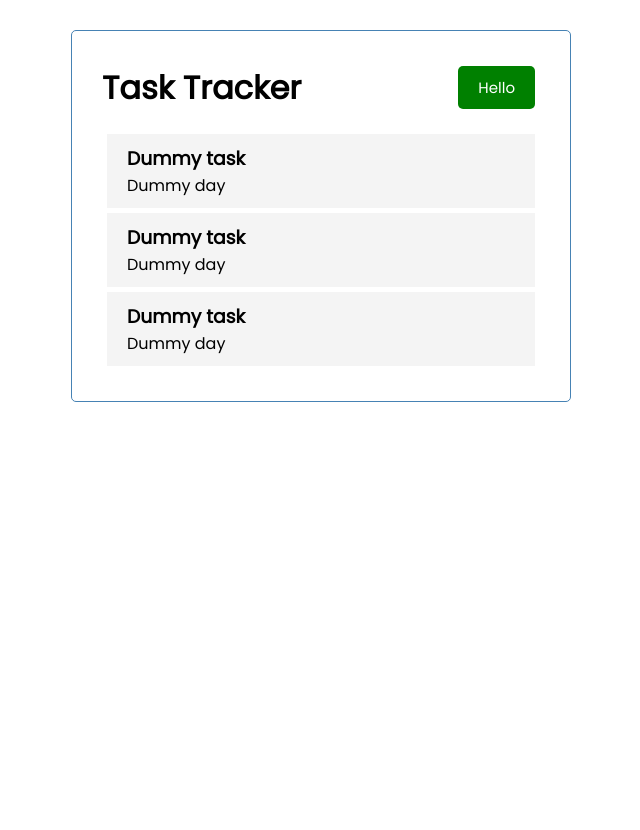
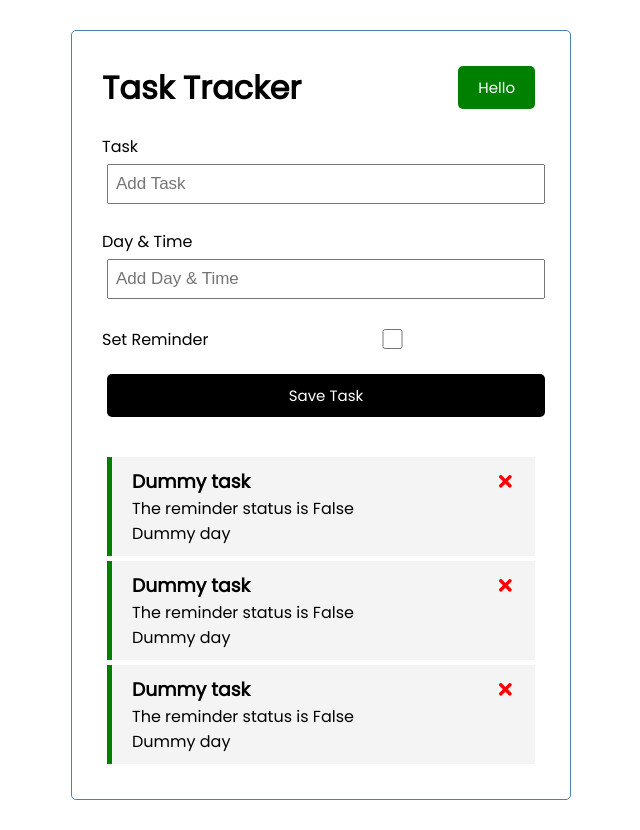
Before and after one commit to dedding4341/tasks_app, a React (Create React App) app: page / in a window 1280 px wide. Shown: the whole page, without its empty margins (319-959 px from the left). Before the commit the page ends 800 px from the top, so only its background shows below. Built offline with nearby package versions, Linux system fonts and the light colour scheme.

Commit message:
Adding task tracker additional task form

```diff
--- a/package.json
+++ b/package.json
@@ -8,6 +8,7 @@
     "@testing-library/user-event": "^12.8.3",
     "react": "^17.0.2",
     "react-dom": "^17.0.2",
+    "react-icons": "^4.2.0",
     "react-scripts": "4.0.3",
     "web-vitals": "^1.1.2"
   },
--- a/src/App.js
+++ b/src/App.js
@@ -1,7 +1,7 @@
 import Header from "./components/Header";
 import Tasks from "./components/Tasks";
+import AppTask from "./components/AddTask"
 import { useState } from "react";
-
 
 function App() {
   const [tasks, setTasks] = useState([
@@ -25,10 +25,33 @@ function App() {
     },
   ]);
 
+  const deleteTask = (id) => {
+    setTasks(tasks.filter((task) => task.id !== id));
+    console.log("Delete task with ID: ", id);
+  };
+
+  const toggleReminder = (id) => {
+    setTasks(
+      tasks.map((task) =>
+        task.id === id ? { ...task, reminder: !task.reminder } : task
+      )
+    );
+    console.log(id);
+  };
+
   return (
     <div className="container">
       <Header></Header>
-      <Tasks tasks={tasks}></Tasks>
+      <AppTask></AppTask>
+      {tasks.length > 0 ? (
+        <Tasks
+          tasks={tasks}
+          onDelete={deleteTask}
+          onToggle={toggleReminder}
+        ></Tasks>
+      ) : (
+        "There are no tasks"
+      )}
     </div>
   );
 }
--- /dev/null
+++ b/src/components/AddTask.js
@@ -0,0 +1,22 @@
+const AddTask = () => {
+  return (
+    <form className="add-form">
+      <div className="form-control">
+        <label>Task</label>
+        <input type="text" placeholder="Add Task" />
+      </div>
+      <div className="form-control">
+        <label>Day & Time</label>
+        <input type="text" placeholder="Add Day & Time" />
+      </div>
+      <div className="form-control form-control-check">
+        <label>Set Reminder</label>
+        <input type="checkbox"/>
+      </div>
+
+      <input type="submit" value="Save Task" className="btn btn-block"></input>
+    </form>
+  );
+};
+
+export default AddTask;
--- a/src/components/Task.js
+++ b/src/components/Task.js
@@ -1,9 +1,22 @@
-const Task = ({ task }) => {
-    return (
-    <div className="task">
-        <h3>{task.text}</h3>
-        <p>{task.day}</p>
-    </div>)
-}
+import { FaTimes } from "react-icons/fa";
 
-export default Task
+const Task = ({ task, onDelete, onToggle }) => {
+  return (
+    <div
+      className={`task ${task.reminder ? "reminder" : ""}`}
+      onDoubleClick={() => onToggle(task.id)}
+    >
+      <h3>
+        {task.text}{" "}
+        <FaTimes
+          style={{ color: "red", cursor: "pointer" }}
+          onClick={() => onDelete(task.id)}
+        />
+      </h3>
+      <p>The reminder status is {task.reminder ? "False" : "True"}</p>
+      <p>{task.day}</p>
+    </div>
+  );
+};
+
+export default Task;
--- a/src/components/Tasks.js
+++ b/src/components/Tasks.js
@@ -1,10 +1,10 @@
 import Task from "./Task";
 
-const Tasks = ({ tasks }) => {
+const Tasks = ({ tasks, onDelete, onToggle }) => {
   return (
     <>
       {tasks.map((task) => (
-        <Task key={task.id} task={task} />
+        <Task key={task.id} task={task} onDelete={onDelete} onToggle={onToggle}/>
       ))}
     </>
   );
```
Also changed, not shown: 1 other file (tests, documents, lock files or other folders).
